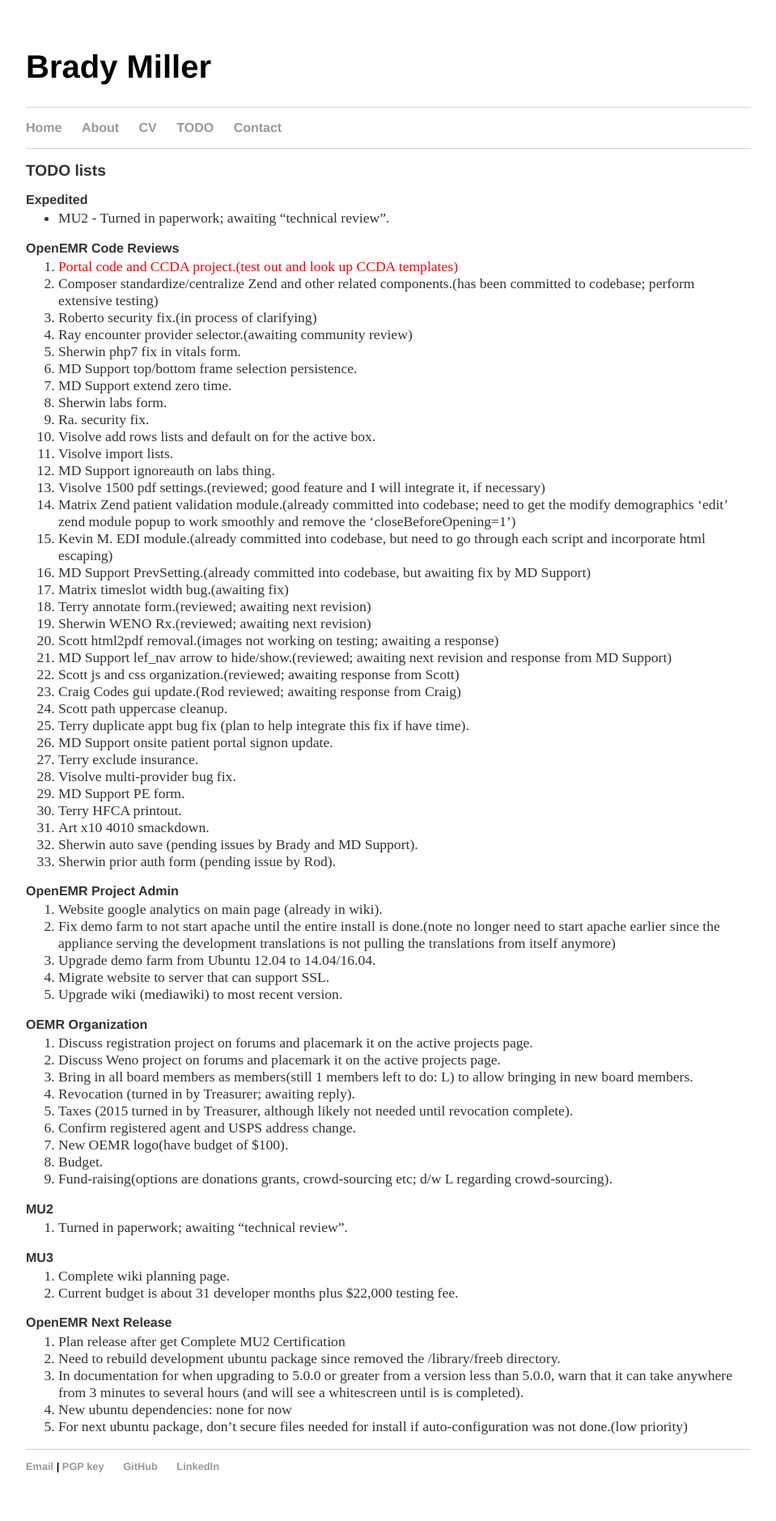
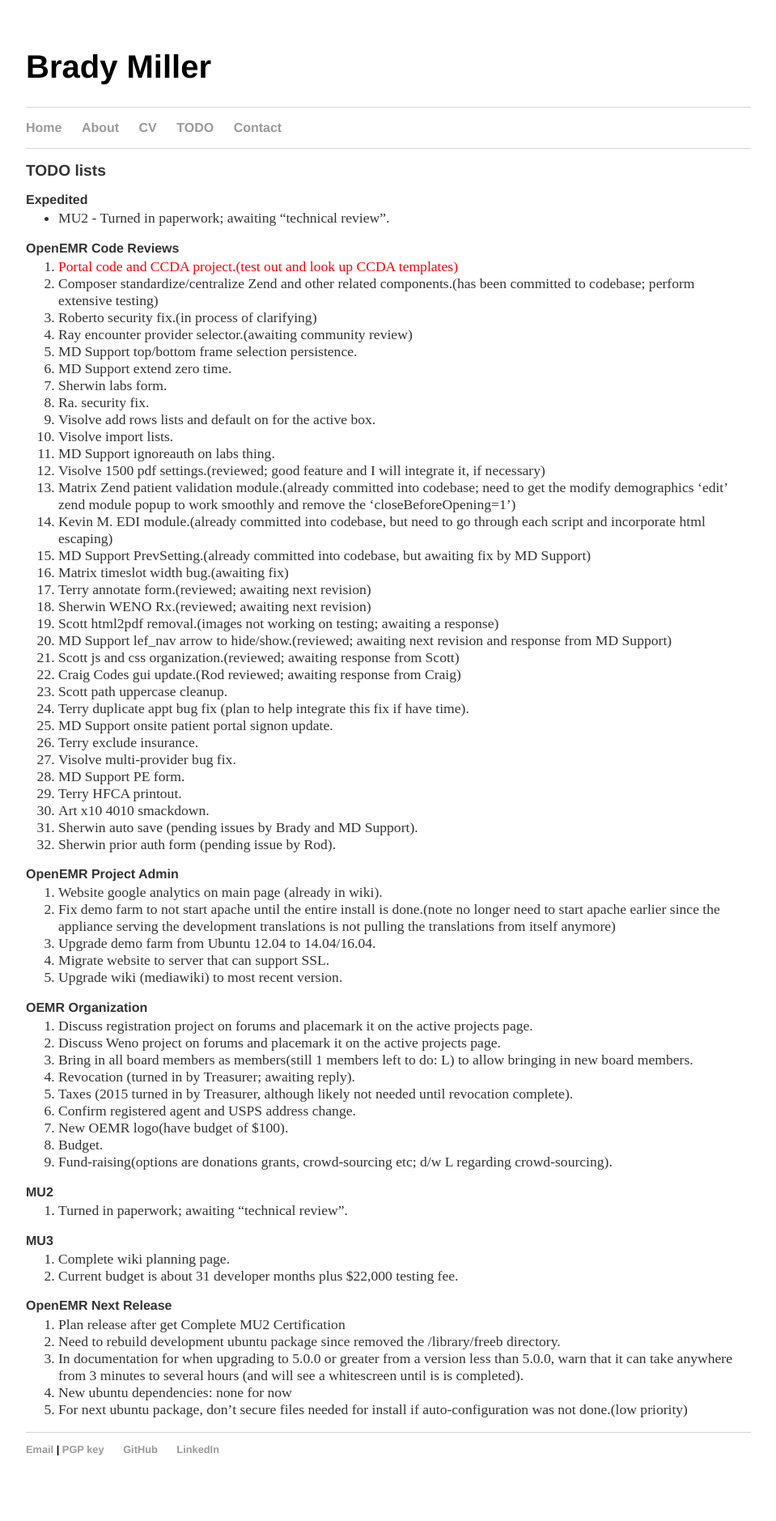
Before and after one commit to bradymiller/bradymiller.github.io, a Jekyll site: the page built from todo/index.md, in a window 1280 px wide. Shown: the whole page at 81% size, without its empty margins (160-1119 px from the left). Built offline with Jekyll 4.4.1, drawn with Linux system fonts in a browser that asks for light colours; after the commit the page ends 1858 px from its top, so only the background shows below that.

Commit message:
Update todo list

```diff
--- a/todo/index.md
+++ b/todo/index.md
@@ -11,7 +11,6 @@
 1. Composer standardize/centralize Zend and other related components.(has been committed to codebase; perform extensive testing)
 1. Roberto security fix.(in process of clarifying)
 1. Ray encounter provider selector.(awaiting community review)
-1. Sherwin php7 fix in vitals form.
 1. MD Support top/bottom frame selection persistence.
 1. MD Support extend zero time.
 1. Sherwin labs form.
```
